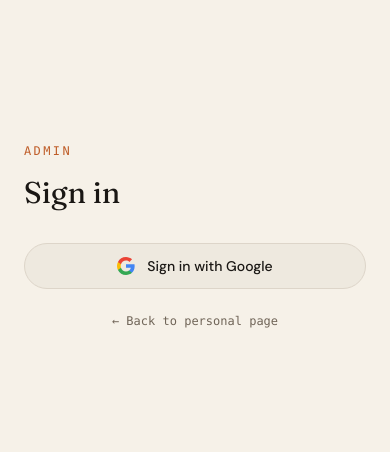
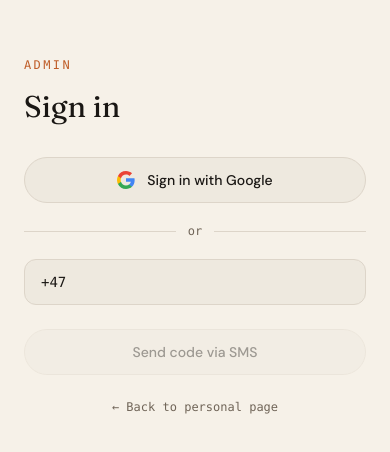
Before and after one commit to AndreasHagman/hagman-home-page, a Next.js app: page /admin in a window 390 px wide. Shown: the part 186-638 px from the top of the page. Built offline with nearby package versions, Linux system fonts and the light colour scheme; no server answers.

Commit message:
phone login

```diff
--- a/app/admin/page.tsx
+++ b/app/admin/page.tsx
@@ -1,14 +1,34 @@
 'use client'
 
-import { useState } from 'react'
+import { useState, useRef } from 'react'
 import { useRouter } from 'next/navigation'
-import { signInWithPopup, GoogleAuthProvider } from 'firebase/auth'
+import {
+  signInWithPopup, GoogleAuthProvider,
+  signInWithPhoneNumber, RecaptchaVerifier, ConfirmationResult,
+} from 'firebase/auth'
 import { auth } from '@/lib/firebase'
+
+declare global {
+  interface Window { recaptchaVerifier?: RecaptchaVerifier }
+}
 
 export default function AdminPage() {
   const [error, setError] = useState('')
   const [loading, setLoading] = useState(false)
+  const [phone, setPhone] = useState('+47')
+  const [otp, setOtp] = useState('')
+  const [confirmation, setConfirmation] = useState<ConfirmationResult | null>(null)
+  const recaptchaRef = useRef<HTMLDivElement>(null)
   const router = useRouter()
+
+  async function exchangeToken(idToken: string): Promise<boolean> {
+    const res = await fetch('/api/auth/login', {
+      method: 'POST',
+      headers: { 'Content-Type': 'application/json' },
+      body: JSON.stringify({ idToken }),
+    })
+    return res.ok
+  }
 
   async function handleGoogleSignIn() {
     setLoading(true)
@@ -16,14 +36,7 @@ export default function AdminPage() {
     try {
       const result = await signInWithPopup(auth, new GoogleAuthProvider())
       const idToken = await result.user.getIdToken()
-
-      const res = await fetch('/api/auth/login', {
-        method: 'POST',
-        headers: { 'Content-Type': 'application/json' },
-        body: JSON.stringify({ idToken }),
-      })
-
-      if (res.ok) {
+      if (await exchangeToken(idToken)) {
         router.push('/personal')
       } else {
         await auth.signOut()
@@ -36,12 +49,47 @@ export default function AdminPage() {
     }
   }
 
+  async function handleSendCode() {
+    setLoading(true)
+    setError('')
+    try {
+      if (!window.recaptchaVerifier) {
+        window.recaptchaVerifier = new RecaptchaVerifier(auth, recaptchaRef.current!, { size: 'invisible' })
+      }
+      const result = await signInWithPhoneNumber(auth, phone, window.recaptchaVerifier)
+      setConfirmation(result)
+    } catch {
+      setError('Failed to send code. Check the number and try again.')
+      window.recaptchaVerifier?.clear()
+      window.recaptchaVerifier = undefined
+    }
+    setLoading(false)
+  }
+
+  async function handleVerifyOtp() {
+    if (!confirmation) return
+    setLoading(true)
+    setError('')
+    try {
+      const result = await confirmation.confirm(otp)
+      const idToken = await result.user.getIdToken()
+      if (await exchangeToken(idToken)) {
+        router.push('/personal')
+      } else {
+        await auth.signOut()
+        setError('This phone number is not authorised.')
+        setLoading(false)
+      }
+    } catch {
+      setError('Invalid code. Please try again.')
+      setLoading(false)
+    }
+  }
+
   return (
     <main className="min-h-screen flex items-center justify-center px-6 bg-background">
       <div className="w-full max-w-sm">
-        <p className="text-xs font-mono text-accent tracking-[0.2em] uppercase mb-4">
-          Admin
-        </p>
+        <p className="text-xs font-mono text-accent tracking-[0.2em] uppercase mb-4">Admin</p>
         <h1
           className="font-display text-3xl text-foreground mb-8"
           style={{ fontVariationSettings: "'opsz' 32, 'wght' 400, 'SOFT' 20" }}
@@ -49,19 +97,14 @@ export default function AdminPage() {
           Sign in
         </h1>
 
-        {error && (
-          <p className="text-sm font-mono text-accent mb-4">{error}</p>
-        )}
+        {error && <p className="text-sm font-mono text-accent mb-4">{error}</p>}
 
+        {/* Google */}
         <button
           onClick={handleGoogleSignIn}
-          disabled={loading}
+          disabled={loading || !!confirmation}
           className="w-full flex items-center justify-center gap-3 py-3 bg-surface border border-border text-foreground font-medium text-sm rounded-full transition-all duration-200 hover:border-accent disabled:opacity-40"
         >
-          {loading ? (
-            <span className="font-mono text-sm text-muted">Signing in…</span>
-          ) : (
-            <>
           <svg width="18" height="18" viewBox="0 0 18 18" fill="none" aria-hidden="true">
             <path d="M17.64 9.2c0-.637-.057-1.251-.164-1.84H9v3.481h4.844c-.209 1.125-.843 2.078-1.796 2.717v2.258h2.908c1.702-1.567 2.684-3.874 2.684-6.615z" fill="#4285F4"/>
             <path d="M9 18c2.43 0 4.467-.806 5.956-2.18l-2.908-2.259c-.806.54-1.837.86-3.048.86-2.344 0-4.328-1.584-5.036-3.711H.957v2.332A8.997 8.997 0 009 18z" fill="#34A853"/>
@@ -69,9 +112,60 @@ export default function AdminPage() {
             <path d="M9 3.58c1.321 0 2.508.454 3.44 1.345l2.582-2.58C13.463.891 11.426 0 9 0A8.997 8.997 0 00.957 4.958L3.964 7.29C4.672 5.163 6.656 3.58 9 3.58z" fill="#EA4335"/>
           </svg>
           Sign in with Google
-            </>
+        </button>
+
+        <div className="flex items-center gap-3 my-5">
+          <div className="flex-1 h-px bg-border" />
+          <span className="text-xs font-mono text-muted">or</span>
+          <div className="flex-1 h-px bg-border" />
+        </div>
+
+        {/* Phone */}
+        {!confirmation ? (
+          <div className="flex flex-col gap-3">
+            <input
+              type="tel"
+              placeholder="+47 000 00 000"
+              value={phone}
+              onChange={(e) => setPhone(e.target.value)}
+              className="w-full px-4 py-3 rounded-xl bg-surface border border-border text-foreground placeholder:text-muted text-sm font-mono focus:outline-none focus:border-accent transition-colors duration-200"
+            />
+            <div ref={recaptchaRef} />
+            <button
+              onClick={handleSendCode}
+              disabled={loading || phone.length < 8}
+              className="w-full py-3 bg-surface border border-border text-foreground font-medium text-sm rounded-full transition-all duration-200 hover:border-accent disabled:opacity-40"
+            >
+              {loading ? 'Sending…' : 'Send code via SMS'}
+            </button>
+          </div>
+        ) : (
+          <div className="flex flex-col gap-3">
+            <p className="text-xs font-mono text-muted">Code sent to {phone}</p>
+            <input
+              type="text"
+              inputMode="numeric"
+              placeholder="6-digit code"
+              value={otp}
+              onChange={(e) => setOtp(e.target.value)}
+              maxLength={6}
+              className="w-full px-4 py-3 rounded-xl bg-surface border border-border text-foreground placeholder:text-muted text-sm font-mono focus:outline-none focus:border-accent transition-colors duration-200 tracking-widest"
+            />
+            <button
+              onClick={handleVerifyOtp}
+              disabled={loading || otp.length < 6}
+              className="w-full py-3 bg-accent text-background font-medium text-sm rounded-full transition-all duration-200 hover:opacity-90 disabled:opacity-40"
+            >
+              {loading ? 'Verifying…' : 'Verify'}
+            </button>
+            <button
+              onClick={() => { setConfirmation(null); setOtp(''); setError('') }}
+              className="text-xs font-mono text-muted hover:text-foreground transition-colors duration-200 text-center"
+            >
+              ← Try again
+            </button>
+          </div>
         )}
-        </button>
 
         <a
           href="/personal"
--- a/app/api/auth/login/route.ts
+++ b/app/api/auth/login/route.ts
@@ -13,8 +13,13 @@ export async function POST(req: NextRequest) {
   try {
     const decoded = await adminAuth.verifyIdToken(idToken)
 
-    const allowedEmails = (process.env.ADMIN_EMAIL ?? '').split(',').map((e) => e.trim())
-    if (!decoded.email || !allowedEmails.includes(decoded.email)) {
+    const allowedEmails = (process.env.ADMIN_EMAIL ?? '').split(',').map((e) => e.trim()).filter(Boolean)
+    const allowedPhones = (process.env.ADMIN_PHONE ?? '').split(',').map((p) => p.trim()).filter(Boolean)
+
+    const emailOk = !!decoded.email && allowedEmails.includes(decoded.email)
+    const phoneOk = !!decoded.phone_number && allowedPhones.includes(decoded.phone_number)
+
+    if (!emailOk && !phoneOk) {
       return NextResponse.json({ error: 'Unauthorized' }, { status: 403 })
     }
 
```
Also changed, not shown: 1 other file (tests, documents, lock files or other folders). Lines whose indentation alone changed are shown as unchanged.
